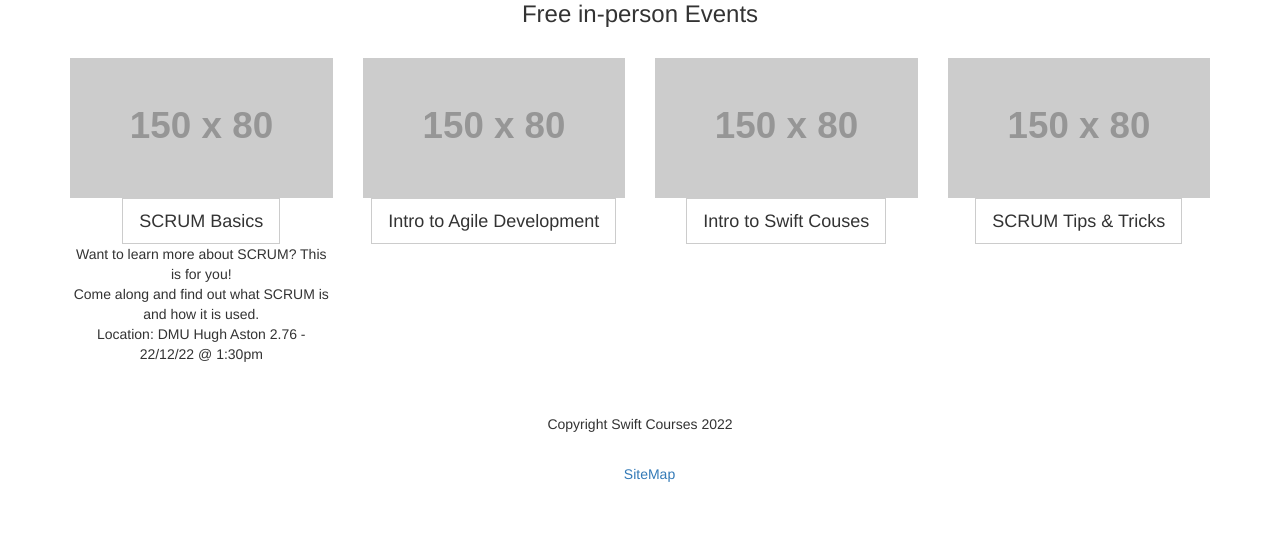
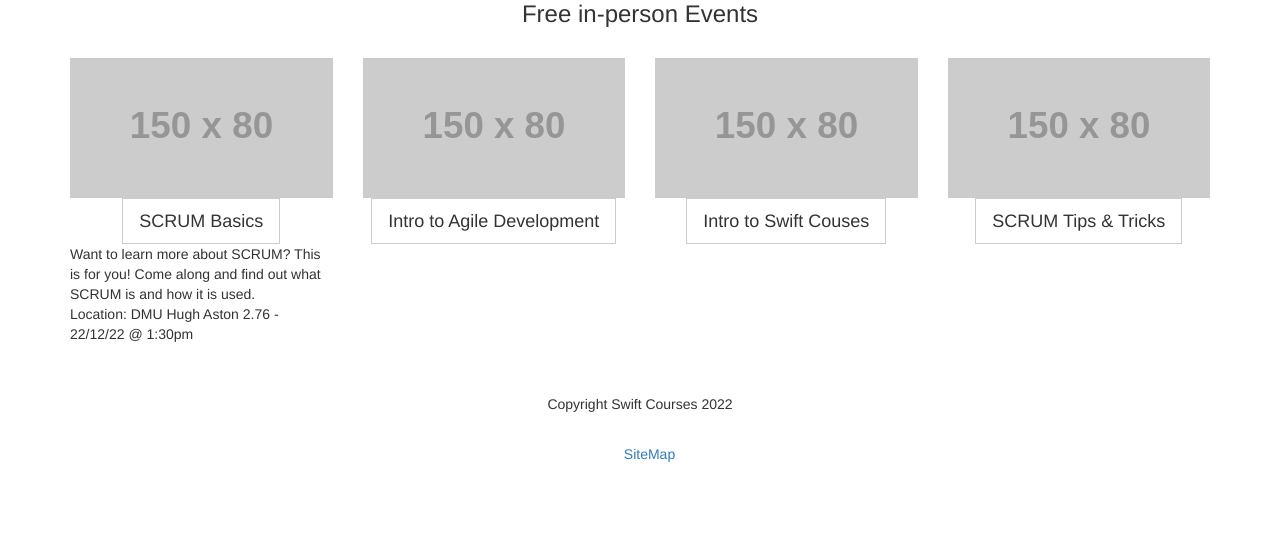
Before and after one commit to Void-Stag/Flask-Assessment, a Flask app: page /events in a window 1280 px wide, after a click on "SCRUM Basics". Shown: the part 341-885 px from the top of the page. After the commit the page ends 803 px from the top, so only its background shows below. Run offline with Flask 3, Linux system fonts and the light colour scheme; grey boxes labelled with a size stand in for pictures from a placeholder-image service; parts of the project's set-up code (start-up, migrations or seed data) failed here and were passed over; some libraries are stand-ins or nearby versions.

Commit message:
layout edit

```diff
--- a/App3_Scrum_080222/app/static/css/styles.css
+++ b/App3_Scrum_080222/app/static/css/styles.css
@@ -40,3 +40,12 @@ map.div{
             height: 100px;
         overflow: hidden;
 }
+
+p {
+        text-align: left;
+
+}
+
+p.copyright{
+        text-align: center;
+}
--- a/App3_Scrum_080222/app/templates/base.html
+++ b/App3_Scrum_080222/app/templates/base.html
@@ -1,6 +1,6 @@
 {% extends "bootstrap/base.html" %}
 {% block title %}
-    {{ title }} | APP-NAME here!
+    {{ title }} | Swift Courses
 {% endblock %}
 {% block styles %}
     {{ super() }}
@@ -68,7 +68,7 @@
 
 </div>
 <footer class="container-fluid text-center">
-    <p>Copyright Swift Courses 2022</p>
+    <p class="copyright">Copyright Swift Courses 2022</p>
     <footer class="page-footer">
         <li><a href="{{ url_for('main.sitemap') }}" >SiteMap</a></li>
     </footer>
--- a/App3_Scrum_080222/app/templates/event.html
+++ b/App3_Scrum_080222/app/templates/event.html
@@ -5,7 +5,7 @@
 <div class="jumbotron">
   <div class="container text-center">
     <h1>Events</h1>
-    <p>Upcoming Events</p>
+    <p class="copyright">Upcoming Events</p>
   </div>
 </div>
 
@@ -17,7 +17,7 @@
       <button class="btn btn-default btn-lg" data-toggle="collapse" data-target="#SCRUM_Basics">SCRUM Basics</button>
 
       <div id="SCRUM_Basics" class="collapse">
-        <p>Want to learn more about SCRUM? This is for you!<br> Come along and find out what SCRUM is and how it is used.<br>
+        <p>Want to learn more about SCRUM? This is for you! Come along and find out what SCRUM is and how it is used.<br>
         Location: DMU Hugh Aston 2.76 - 22/12/22 @ 1:30pm</p>
       </div>
     </div>
@@ -26,7 +26,7 @@
       <button class="btn btn-default btn-lg" data-toggle="collapse" data-target="#Agile">Intro to Agile Development</button>
 
       <div id="Agile" class="collapse">
-      <p>New to Agile? Learn more about the agile working process here!<br>
+      <p>New to Agile? Learn more about the agile development process here!<br>
       Location: DMU Bede House 0.17 - 12/11/22 @ 3:45pm</p>
       </div>
     </div>
@@ -44,7 +44,7 @@
       <button class="btn btn-default btn-lg" data-toggle="collapse" data-target="#Tricks_Tips">SCRUM Tips & Tricks</button>
 
       <div id="Tricks_Tips" class="collapse">
-      <p>Join this collabarative session where everyone shares and learns the best tips for SCRUM Projects.<br>
+      <p>Join this collabarative session where everyone shares and learn the best tips for SCRUM Projects.<br>
       Location: DMU Clephan Building 3.12 - 19/01/23 @ 10:00am</p>
       </div>
     </div>
```
